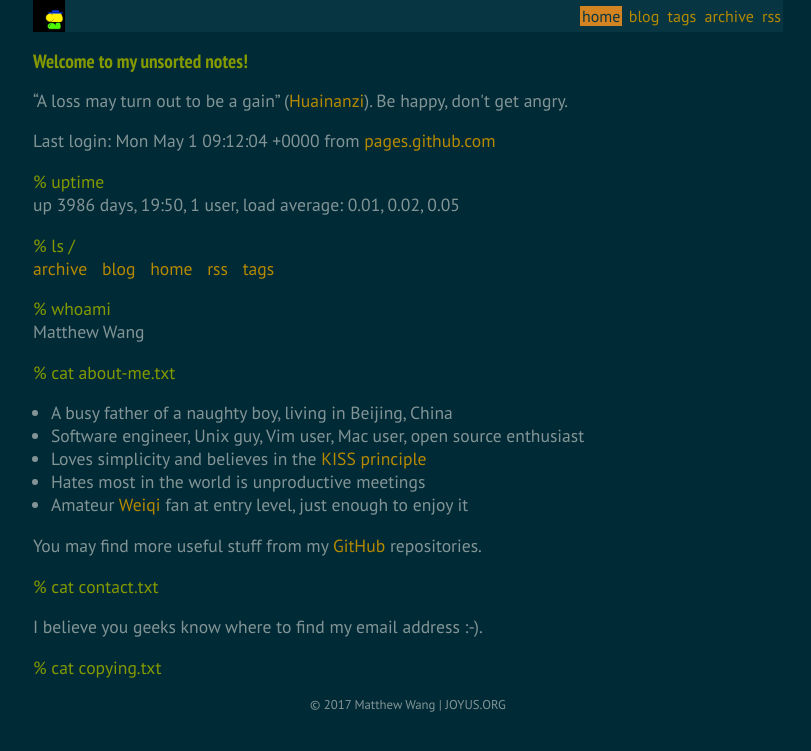
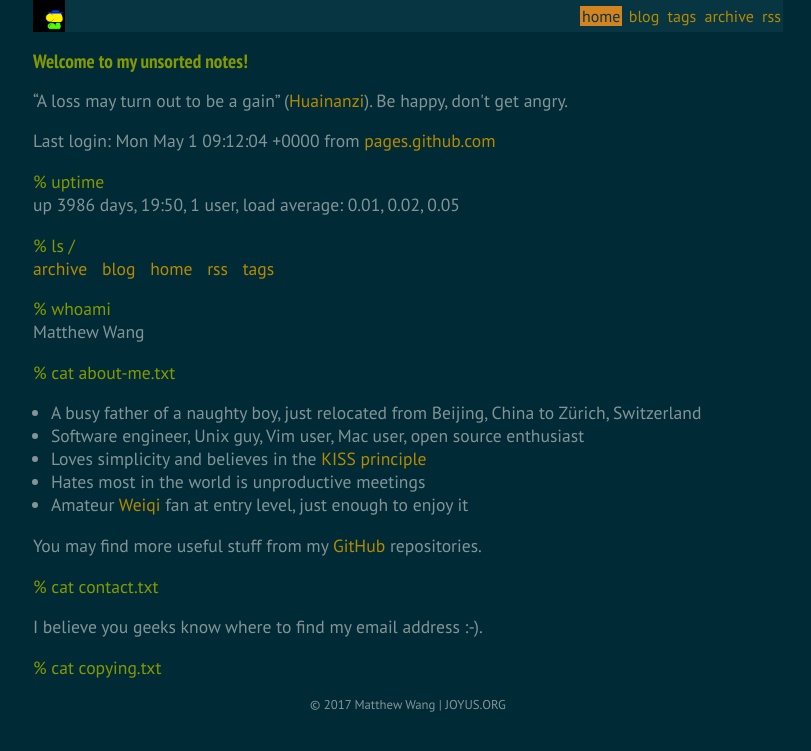
Before and after one commit to ymattw/joyus, a Jekyll site: the page built from index.html, in a window 1280 px wide. Shown: the top 751 px of the page, without its empty margins (232-1043 px from the left). Built offline with Jekyll 4.4.1, drawn with Linux system fonts in a browser that asks for light colours.

Commit message:
Update index.html

```diff
--- a/index.html
+++ b/index.html
@@ -49,7 +49,7 @@ Be happy, don't get angry.
 <p>
   <div class="prompt">% cat about-me.txt</div>
   <ul>
-    <li>A busy father of a naughty boy, living in Beijing, China
+    <li>A busy father of a naughty boy, just relocated from Beijing, China to Zürich, Switzerland
     <li>Software engineer, Unix guy, Vim user, Mac user, open source enthusiast
     <li>Loves simplicity and believes in the <a href="https://en.wikipedia.org/wiki/KISS_principle">KISS principle</a>
     <li>Hates most in the world is unproductive meetings
```
